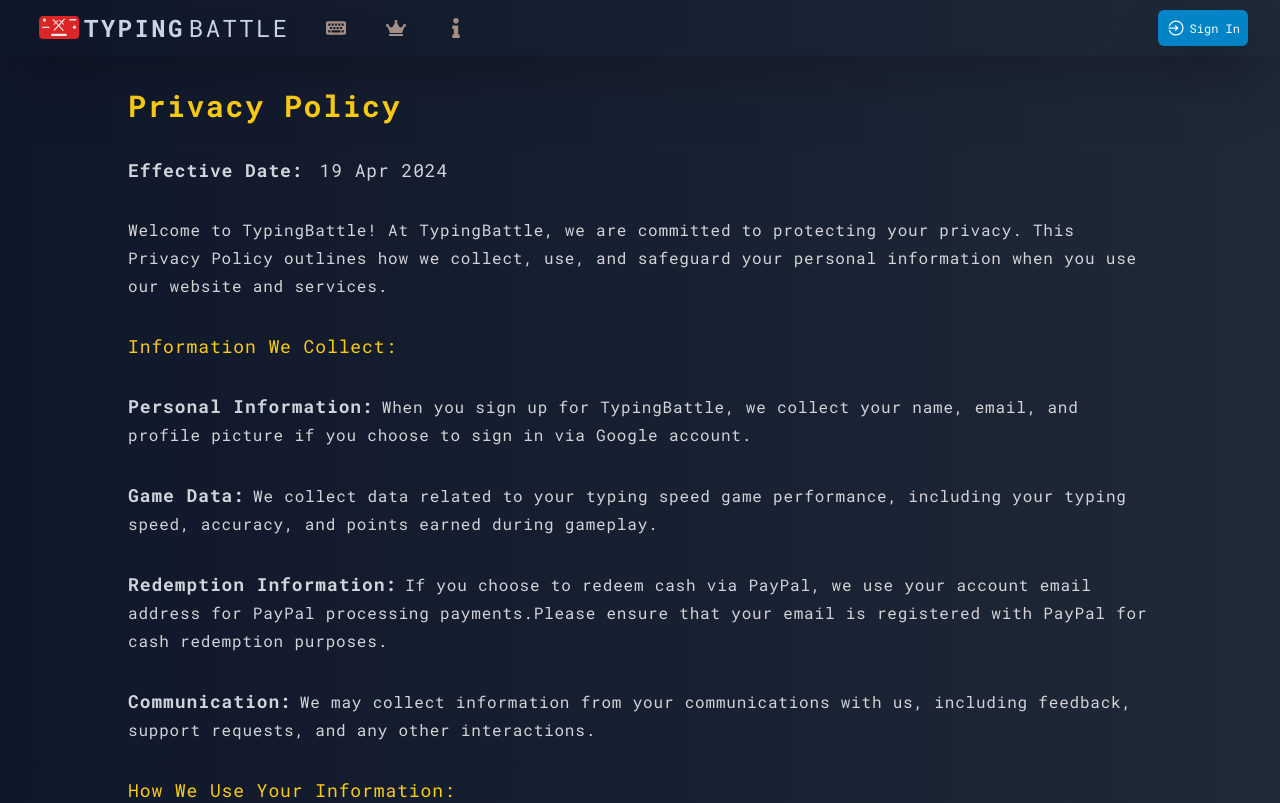
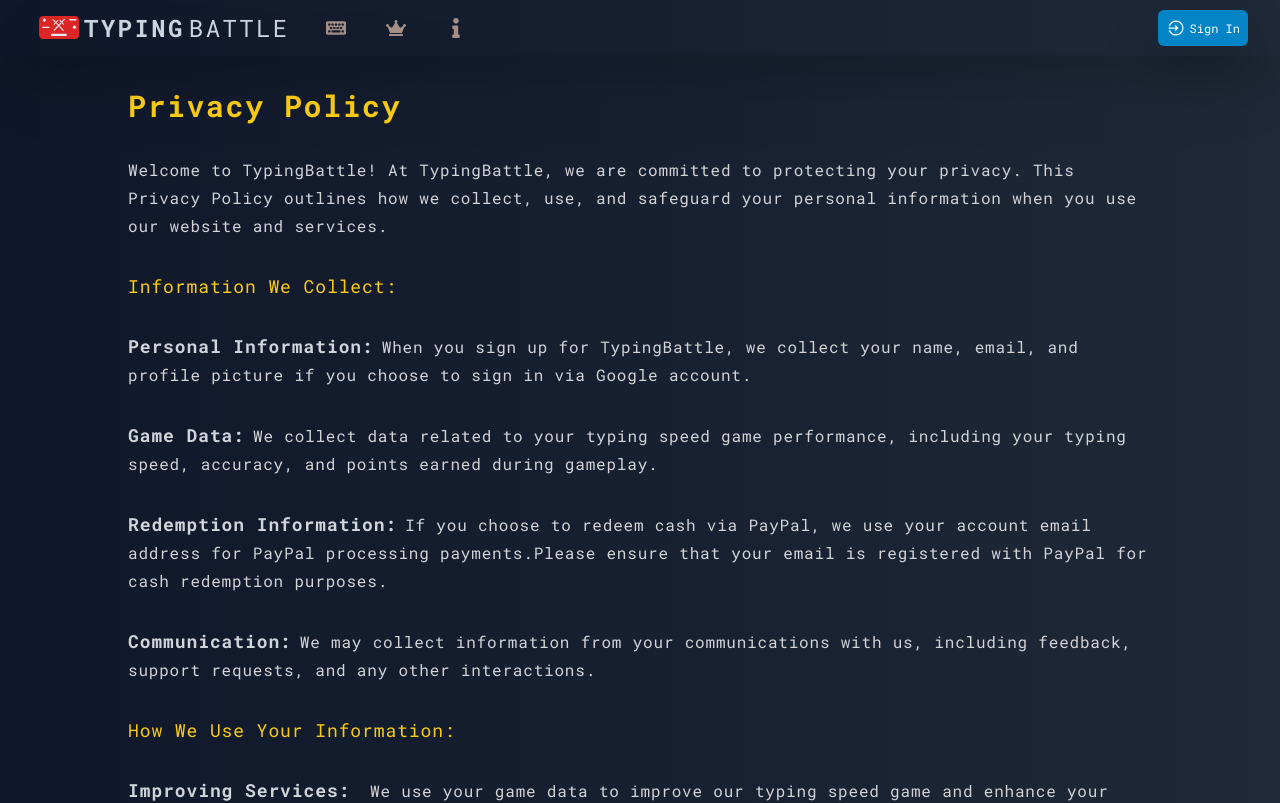
Before and after one commit to imAky/tuftyping, a Next.js app: page /privacy-policy in a window 1280 px wide. Shown: the top 803 px of the page. Built offline with nearby package versions, Linux system fonts and the light colour scheme; no server answers.

Commit message:
last-commit-in-tuftypin

```diff
--- a/app/api/auth/[...nextauth]/options.ts
+++ b/app/api/auth/[...nextauth]/options.ts
@@ -7,7 +7,6 @@
 export const options: NextAuthOptions = {
   session: {
     strategy: "jwt",
-    maxAge: 30 * 24 * 60 * 60,
   },
   providers: [
     GoogleProvider({
@@ -88,11 +87,5 @@
 
       return session;
     },
-    async jwt({ token, account }) {
-      if (account) {
-        token.accessToken = account.access_token;
-      }
-      return token;
-    },
   },
 };
--- a/app/lib/action.ts
+++ b/app/lib/action.ts
@@ -87,7 +87,7 @@
   try {
     await connectDB();
 
-    const leaderboard = await User.find({ totalDuration: { $gte: 600 } })
+    const leaderboard = await User.find({ totalDuration: { $gte: 15 } })
       .select("-_id name username image totalPoints maxWpm")
       .sort({ maxWpm: -1, totalPoints: -1, createdAt: 1 })
       .skip((pageNumber - 1) * pageSize)
--- a/app/privacy-policy/page.tsx
+++ b/app/privacy-policy/page.tsx
@@ -15,10 +15,7 @@
         <h1 className="text-yellow-400 font-extrabold text-3xl tracking-wider ">
           Privacy Policy
         </h1>
-        <h4 className="text-gray-300 font-extrabold tracking-wider text-lg leading-7">
-          Effective Date:
-          <span className="font-medium text-md ml-4">19 Apr 2024</span>
-        </h4>
+
         <p className="text-zinc-300 leading-7 font-medium tracking-wider text-md">
           Welcome to TypingBattle! At TypingBattle, we are committed to
           protecting your privacy. This Privacy Policy outlines how we collect,
--- a/app/terms-of-service/page.tsx
+++ b/app/terms-of-service/page.tsx
@@ -16,10 +16,7 @@
         <h1 className="text-yellow-400 font-extrabold text-3xl tracking-wider ">
           Terms of Service
         </h1>
-        <h4 className="text-gray-300 font-extrabold tracking-wider text-lg leading-7">
-          Effective Date:
-          <span className="font-medium text-lg ml-4">19 Apr 2024</span>
-        </h4>
+
 
         <h3 className="text-yellow-400 font-medium tracking-wider text-lg leading-7">
           Agreement
```
Also changed, not shown: 1 other file (tests, documents, lock files or other folders).
